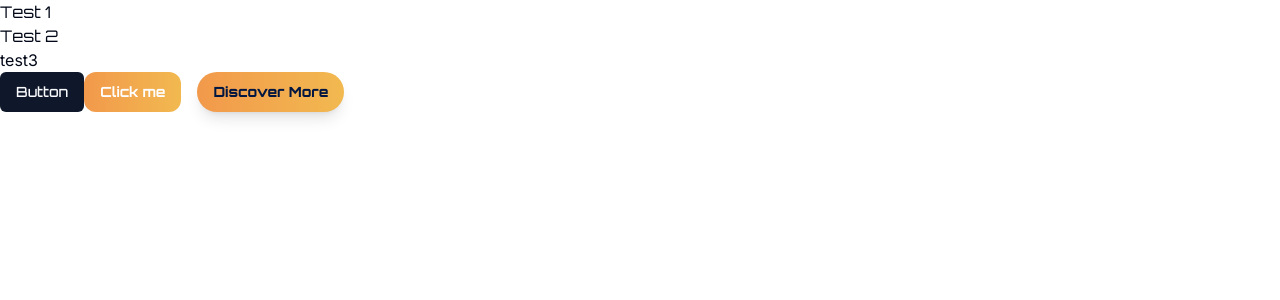
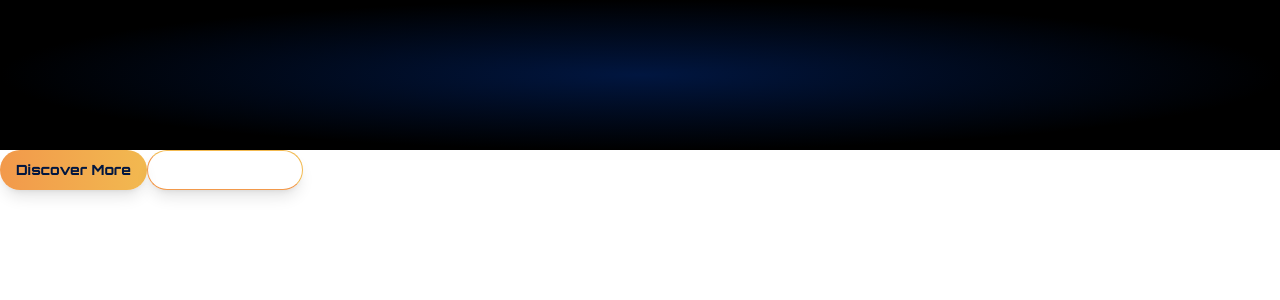
Before and after one commit to Zlnon/nftreasures, a Next.js app: page / in a window 1280 px wide. Shown: the top 300 px of the page. Built offline with nearby package versions, Linux system fonts and the light colour scheme.

Commit message:
Added outline button

```diff
--- a/src/app/page.js
+++ b/src/app/page.js
@@ -1,24 +1,39 @@
 import React from "react";
-import { Button } from "@/components/ui/button"
+import { Button } from "@/components/ui/button";
 
 const page = () => {
   return (
-    <div>
-      <h1 className="font-orbitron">Test 1</h1>
-      <h2 className="font-orbitron">Test 2</h2>
-      <p className="text-dark-blue">test3</p>
-      <Button variant="default">Button</Button>
-      <Button className="  bg-gradient-to-r from-warm-orange to-golden-yellow text-white font-bold py-2 px-4 rounded-xl">
-  Click me
-</Button>
+    <div style={{ position: "relative", width: "100%", height: "100%" }}>
+      <svg width="100%" height="100%" xmlns="http://www.w3.org/2000/svg">
+        <defs>
+          <radialGradient
+            id="grad1"
+            cx="50%"
+            cy="50%"
+            r="50%"
+            fx="50%"
+            fy="50%"
+          >
+            <stop
+              offset="0%"
+              style={{ stopColor: "#011640", stopOpacity: 1 }}
+            />
+            <stop
+              offset="100%"
+              style={{ stopColor: "#000000", stopOpacity: 1 }}
+            />
+          </radialGradient>
+        </defs>
+        <rect width="100%" height="100%" fill="url(#grad1)" />
+      </svg>
 
-<Button variant="default" className=" ml-4 bg-gradient-to-r from-[#F2994B] to-[#F2B950] text-deep-blue  font-extrabold py-2 px-4 rounded-3xl hover:bg-gradient-to-l focus:ring-4 focus:outline-none focus:ring-[#F2994B]/50 shadow-lg transform active:scale-95 transition-transform">
-  Discover More
-</Button>
+      <Button variant="default" className="whitespace-break-spaces">
+        Discover More
+      </Button>
 
-
+      <Button variant="outline">All collections2</Button>
     </div>
-  )
-}
+  );
+};
 
 export default page;
--- /dev/null
+++ b/src/components/Button.jsx
@@ -0,0 +1,9 @@
+import React from 'react'
+
+const Button = ({className,href,onClick,children}) => {
+  return (
+    <div>Button</div>
+  )
+}
+
+export default Button
--- a/src/components/ui/Button.jsx
+++ b/src/components/ui/Button.jsx
@@ -1,31 +1,40 @@
+// Button.jsx
 import * as React from "react";
-import { Slot } from "@radix-ui/react-slot";
-import { cva } from "class-variance-authority";
+import { Slot } from "@radix-ui/react-slot"; // Importing Slot for conditional rendering
+import { cva } from "class-variance-authority"; // Importing cva to handle class variants
+import { cn } from "@/lib/utils"; // Utility function for class concatenation
 
-import { cn } from "@/lib/utils";
-
+// Define the base styles and variants for the button
 const buttonVariants = cva(
-  "font-orbitron inline-flex items-center justify-center whitespace-nowrap rounded-md text-sm font-medium ring-offset-background transition-colors focus-visible:outline-none focus-visible:ring-2 focus-visible:ring-ring focus-visible:ring-offset-2 disabled:pointer-events-none disabled:opacity-50",
+  // Base button styles using Tailwind CSS classes
+  "font-orbitron inline-flex items-center justify-center whitespace-nowrap rounded-md text-sm font-medium transition-colors focus-visible:outline-none focus-visible:ring-2 focus-visible:ring-ring focus-visible:ring-offset-2 disabled:pointer-events-none disabled:opacity-50",
   {
+    // Define variants for different button types
     variants: {
       variant: {
-        default: "bg-primary text-primary-foreground hover:bg-primary/90 ",
+        // Default button style with gradient background
+        default: "bg-gradient-to-r from-[#F2994B] to-[#F2B950] text-deep-blue font-extrabold py-2 px-4 rounded-3xl hover:scale-110 focus:outline-none focus:ring-[#F2994B]/50 shadow-lg transform active:scale-95 transition-transform",
+        // Destructive style for actions like delete
         destructive:
           "bg-destructive text-destructive-foreground hover:bg-destructive/90",
+        // Outline style for a button with a border and transparent background
         outline:
-          "border border-input bg-background hover:bg-accent hover:text-accent-foreground",
-        secondary:
-          "bg-secondary text-secondary-foreground hover:bg-secondary/80",
-        ghost: "hover:bg-accent hover:text-accent-foreground",
-        link: "text-primary underline-offset-4 hover:underline",
+          "border border-input  border-t-golden-yellow border-b-warm-orange border-l-warm-orange border-r-golden-yellow  bg-background hover:bg-gradient-to-r from-[#F2994B] to-[#F2B950] hover:text-accent-foreground rounded-4xl shadow-[0_0_0_2px_rgba(242,153,74,1),0_0_0_4px_rgba(242,185,80,1)] text-white font-extrabold py-2 px-4 rounded-3xl hover:scale-110 focus:outline-none focus:ring-[#F2994B]/50 shadow-lg transform active:scale-95 transition-transform bg-transparent",
+        // Additional styles can be added here...
       },
+      // Size variants for the button
       size: {
+        // Default size
         default: "h-10 px-4 py-2",
+        // Small size
         sm: "h-9 rounded-md px-3",
+        // Large size
         lg: "h-11 rounded-md px-8",
+        // Icon size, making the button square
         icon: "h-10 w-10",
       },
     },
+    // Set the default variant if none is specified
     defaultVariants: {
       variant: "default",
       size: "default",
@@ -33,18 +42,22 @@ const buttonVariants = cva(
   }
 );
 
+// The Button component itself
 const Button = React.forwardRef(
   ({ className, variant, size, asChild = false, ...props }, ref) => {
+    // Choose between rendering as a Slot or a "button" based on the asChild prop
     const Comp = asChild ? Slot : "button";
+    // Apply the class variants and pass along the ref and other props
     return (
       <Comp
-        className={cn(buttonVariants({ variant, size, className }))}
+        className={cn(buttonVariants({ variant, size }), className)} // Combine the variant classes with any custom classes passed
         ref={ref}
         {...props}
       />
     );
   }
 );
-Button.displayName = "Button";
 
-export { Button, buttonVariants };
+Button.displayName = "Button"; // Set a display name for debugging purposes
+
+export { Button, buttonVariants }; // Export the Button component and its variants
```
